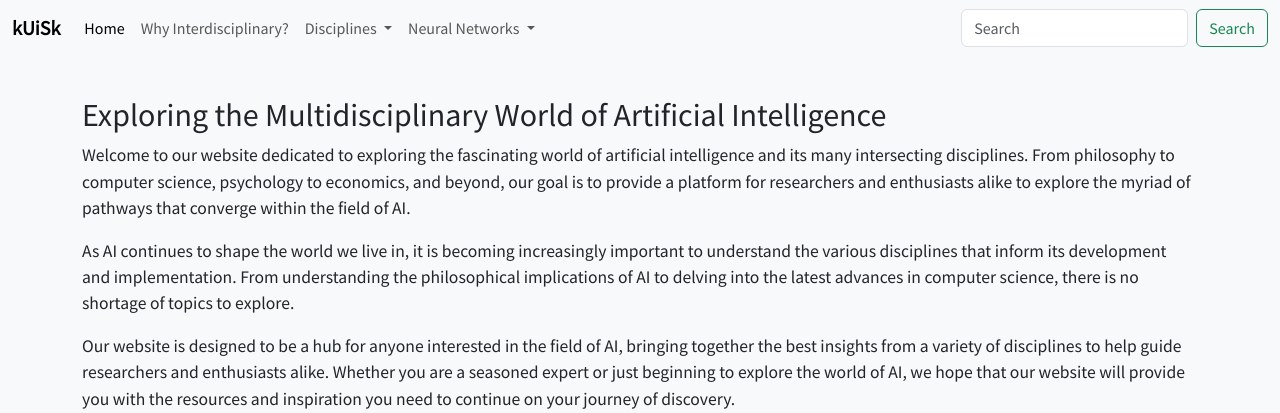
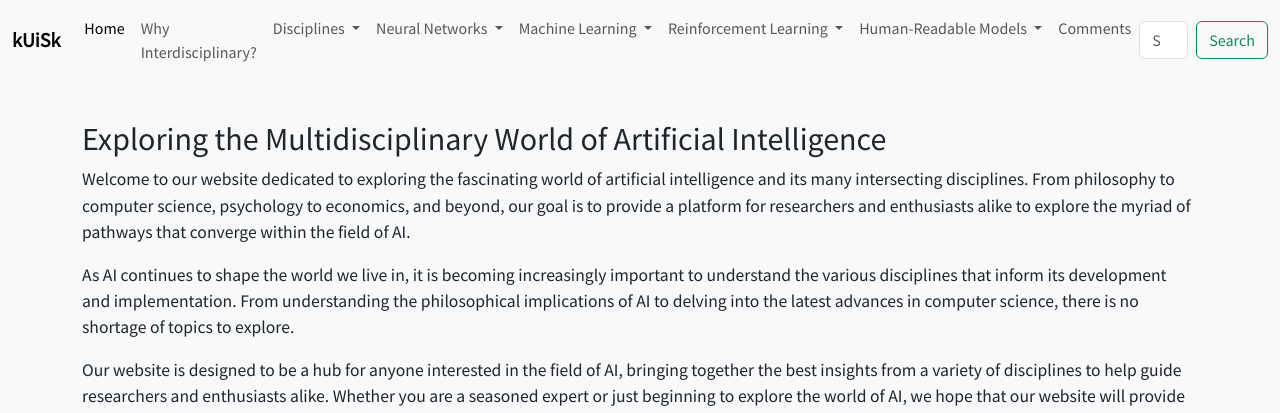
Before and after one commit to toytolgahan/kuisk, a Django app: page / in a window 1280 px wide. Shown: the top 413 px of the page. Run offline with Django 4.2, Linux system fonts and the light colour scheme; parts of the project's set-up code (start-up, migrations or seed data) failed here and were passed over.

Commit message:
some change in the menu and comments section added

```diff
--- a/discipline/templates/base.html
+++ b/discipline/templates/base.html
@@ -70,28 +70,49 @@
                 <a class="nav-link dropdown-toggle" href="#" role="button" data-bs-toggle="dropdown" aria-expanded="false">
                   Neural Networks
                 </a>
-                <ul class="dropdown-menu" aria-labelledby="navbarDropdown">
-                  {% for model in neural_models %}
-                    {% if model.disciplines.all %}
-                      <li class="dropdown-submenu">
-                        <a class="dropdown-item dropdown-toggle" href="#" id="navbarDropdown2" role="button" data-bs-toggle="dropdown" aria-expanded="false">
-                          {{ model.title }}
-                        </a>
-
-                        <ul class="dropdown-menu" aria-labelledby="navbarDropdown2">
-                          {% for child in model.disciplines.all %}
-                            <li><a class="dropdown-item" href="{% url 'discipline_detail' child.slug %}">{{ child.title }}</a></li>
-                          {% endfor %}
-                        </ul>
-                      </li>
-                    {% else %}
-                      <li><a class="dropdown-item" href="{% url 'discipline_detail' model.slug %}">{{ model.title }}</a></li>
-                    {% endif %}
-                  {% endfor %}
+                <ul class="dropdown-menu">
+                {% for neural_net in neural_models %}
+                  <li><a class="dropdown-item" href="{% url 'discipline_detail' neural_net.slug %}">{{ neural_net.title }}</a></li>
+                {% endfor %}
                 </ul>
               </li>
 
+              <li class="nav-item dropdown">
+                <a class="nav-link dropdown-toggle" href="#" role="button" data-bs-toggle="dropdown" aria-expanded="false">
+                  Machine Learning
+                </a>
+                <ul class="dropdown-menu">
+                {% for model in machine_learning %}
+                  <li><a class="dropdown-item" href="{% url 'discipline_detail' model.slug %}">{{ model.title }}</a></li>
+                {% endfor %}
+                </ul>
+              </li>
 
+              <li class="nav-item dropdown">
+                <a class="nav-link dropdown-toggle" href="#" role="button" data-bs-toggle="dropdown" aria-expanded="false">
+                  Reinforcement Learning
+                </a>
+                <ul class="dropdown-menu">
+                {% for model in reinforcement_learning %}
+                  <li><a class="dropdown-item" href="{% url 'discipline_detail' model.slug %}">{{ model.title }}</a></li>
+                {% endfor %}
+                </ul>
+              </li>
+
+              <li class="nav-item dropdown">
+                <a class="nav-link dropdown-toggle" href="#" role="button" data-bs-toggle="dropdown" aria-expanded="false">
+                  Human-Readable Models
+                </a>
+                <ul class="dropdown-menu">
+                {% for model in human_readable %}
+                  <li><a class="dropdown-item" href="{% url 'discipline_detail' model.slug %}">{{ model.title }}</a></li>
+                {% endfor %}
+                </ul>
+              </li>
+
+              <li class="nav-item">
+                <a class="nav-link" href="{% url 'comments' %}">Comments</a>
+              </li>
 
             </ul>
             <form class="d-flex" role="search" action="{% url 'search' %}" method="GET">
--- a/discipline/views.py
+++ b/discipline/views.py
@@ -7,29 +7,37 @@ from .models import Discipline, Person, Work
 parent_discipline = Discipline.objects.get(title="Artificial Intelligence")
 main_disciplines = Discipline.objects.filter(parents__title="Artificial Intelligence")
 neural_models = Discipline.objects.filter(parents__title="Neural Networks")
+machine_learning = Discipline.objects.filter(parent__title="Machine Learning")
+reinforcement_learning = Discipline.objects.filter(parent__title="Reinforcement Learning")
+human_readable = Discipline.objects.filter(parent__title="Human-Readable Models")
+
+context = {}
+context['main_disciplines'] = main_disciplines
+context['neural_models'] = neural_models
+context['machine_learning'] = machine_learning
+context['reinforcement_learning'] = reinforcement_learning
+context['human_readable'] = human_readable
 
 
 def home(request):
-    context =  {'main_disciplines':main_disciplines, 'parent_discipline':parent_discipline}
-    context['neural_models'] = neural_models
+    context['parent_discipline'] = parent_discipline
     return render(request, 'home.html', context)
 
 def why(request):
-    context = {'main_disciplines':main_disciplines}
-    context['neural_models'] = neural_models
     return render(request,'why.html', context)
 
 def discipline_detail(request, discipline_slug):
     discipline = get_object_or_404(Discipline, slug=discipline_slug)
     subdisciplines = Discipline.objects.filter(parents=discipline)
-    context = {'discipline': discipline, 'subdisciplines':subdisciplines,'main_disciplines':main_disciplines}
-    context['neural_models'] = neural_models
+    context['discipline'] = discipline
+    context['subdisciplines'] = subdisciplines
     return render(request, 'discipline_detail.html',context)
 
 def person_detail(request, pk):
     person = get_object_or_404(Person, pk=pk)
     works = Work.objects.filter(authors__id=person.id)
-    context = {'person':person,'main_disciplines':main_disciplines,'works':works}
+    context['person']= person
+    context['works'] = works
     context['neural_models'] = neural_models
     return render(request, 'person_detail.html',context)
 
@@ -38,6 +46,7 @@ def search(request):
     query = request.GET.get('query', '')
     discipline_results = Discipline.objects.filter(title__icontains=query)
     person_results = Person.objects.filter(last_name__icontains=query)
-    context = {'discipline_results':discipline_results,'person_results':person_results, 'query':query, 'main_disciplines':main_disciplines}
-    context['neural_models'] = neural_models
+    context['discipline_results'] = discipline_results
+    context['person_results'] = person_results
+    context['query'] = query
     return render(request, 'search_results.html', context)
```
Also changed, not shown: comments/templates/send_comment.html (+46 -3 lines).
